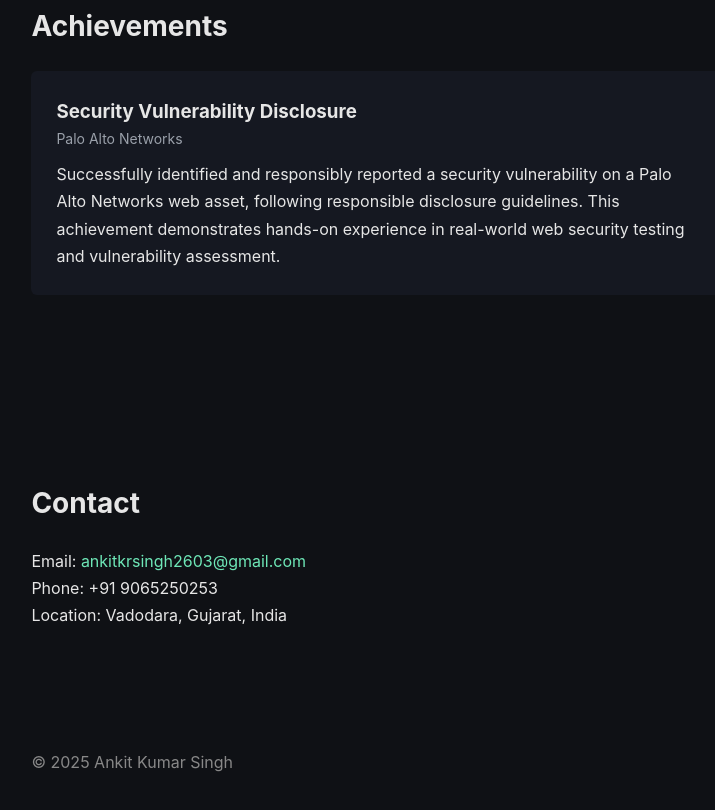
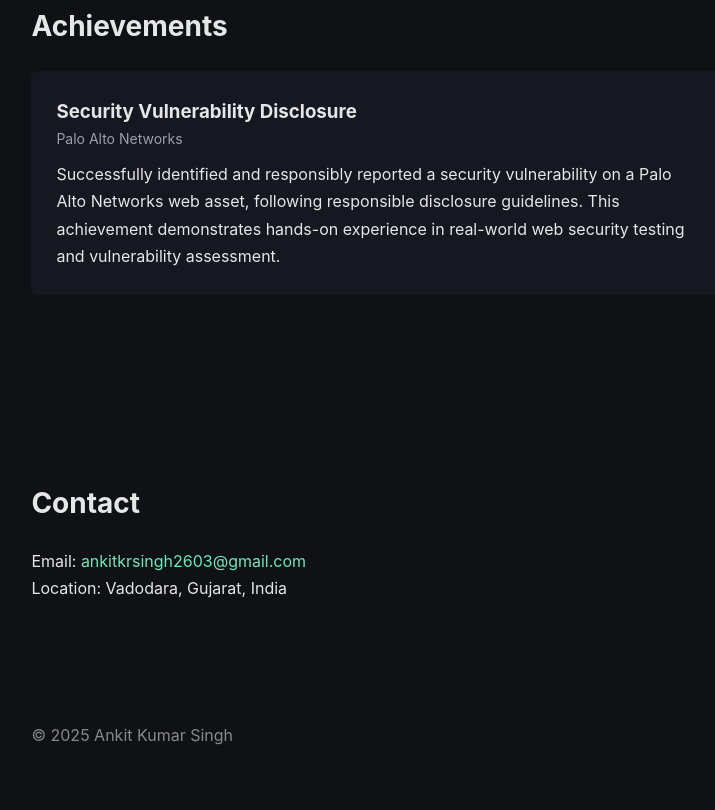
Before and after one commit to gh0st-hunter/portfolio, a plain HTML site: page index.html in a window 1280 px wide. Shown: the part 2668-3478 px from the top of the page, without its empty margins (71-786 px from the left). After the commit the page ends 3457 px from the top, so only its background shows below. Drawn offline with Linux system fonts and the light colour scheme.

Commit message:
Update index.html

```diff
--- a/index.html
+++ b/index.html
@@ -149,7 +149,6 @@
 <section id="contact">
   <h2>Contact</h2>
   <p>Email: <a href="mailto:ankitkrsingh2603@gmail.com">ankitkrsingh2603@gmail.com</a></p>
-  <p>Phone: +91 9065250253</p>
   <p>Location: Vadodara, Gujarat, India</p>
 </section>
 
```
